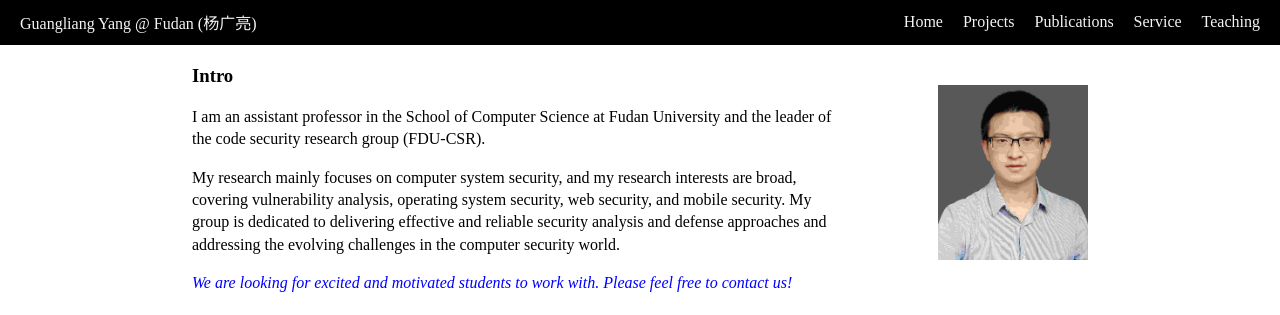
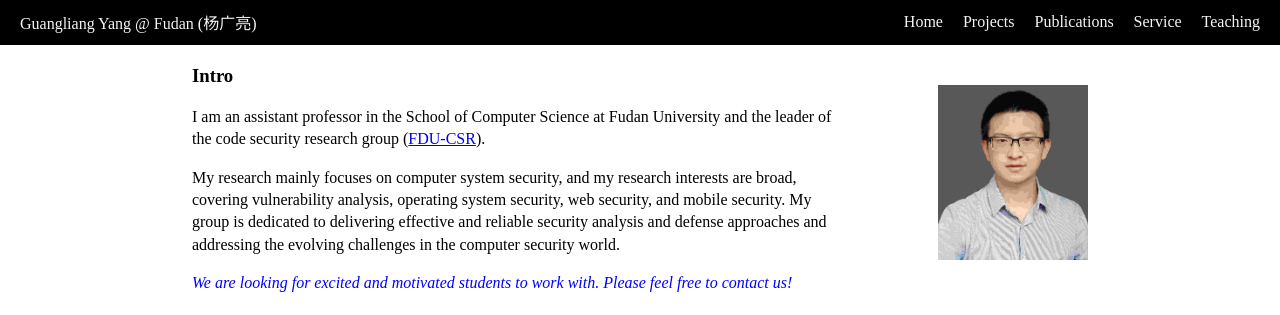
Before and after one commit to yang-guangliang/yang-guangliang.github.io, a Jekyll site: the page built from index.md, in a window 1280 px wide. Shown: the top 315 px of the page. Built offline with Jekyll 4.4.1, drawn with Linux system fonts in a browser that asks for light colours; part of the change alters nothing that is shown.

```diff
--- a/index.md
+++ b/index.md
@@ -8,7 +8,7 @@ title: home
 
 ### Intro
 
-I am an assistant professor in the School of Computer Science at Fudan University and the leader of the code security research group (FDU-CSR).
+I am an assistant professor in the School of Computer Science at Fudan University and the leader of the code security research group ([FDU-CSR](https://gitee.com/fudan-csr)).
 
 My research mainly focuses on computer system security, and my research interests are broad, covering vulnerability analysis, operating system security, web security, and mobile security. My group is dedicated to delivering effective and reliable security analysis and defense approaches and addressing the evolving challenges in the computer security world.
 
```
